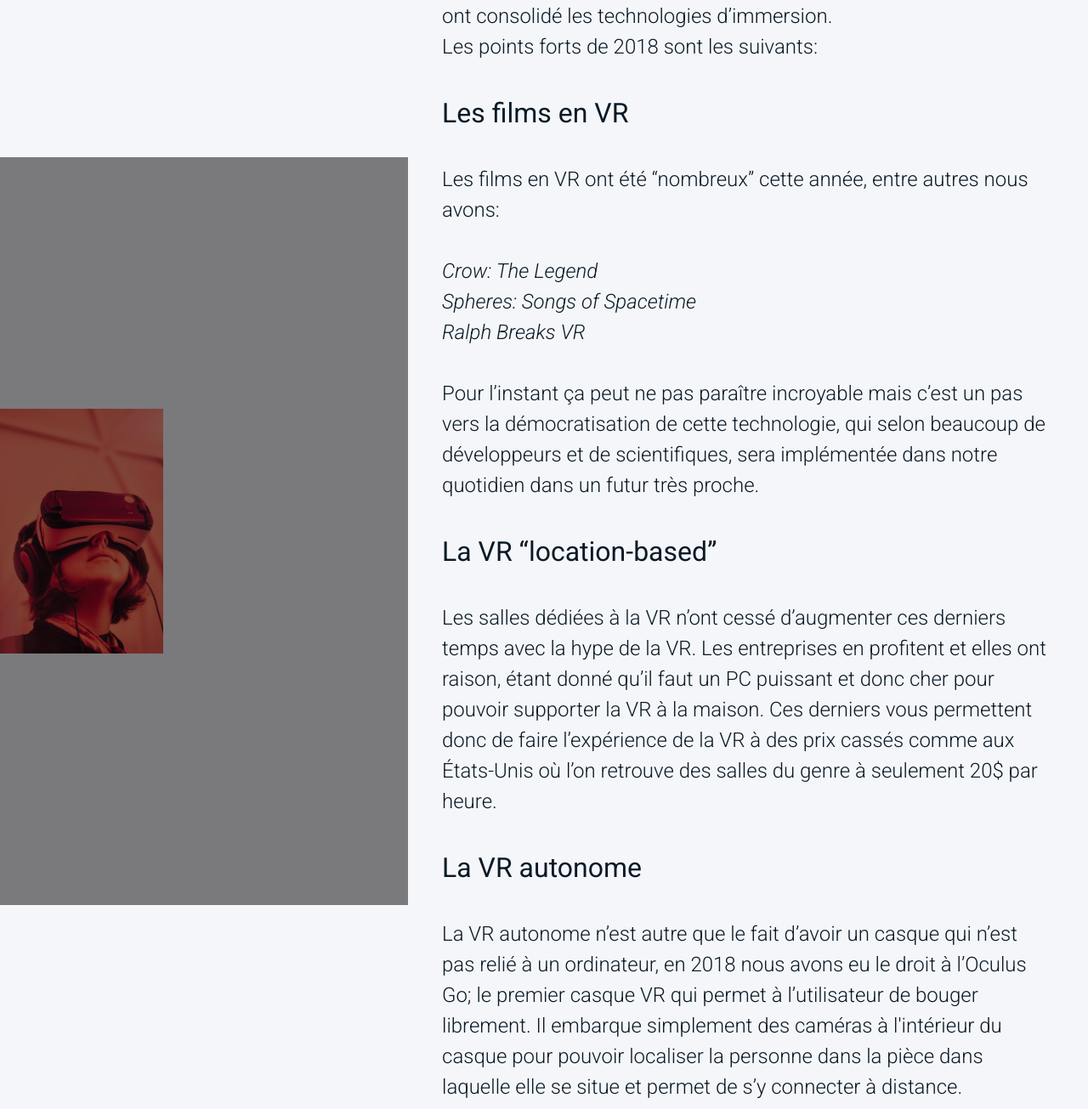
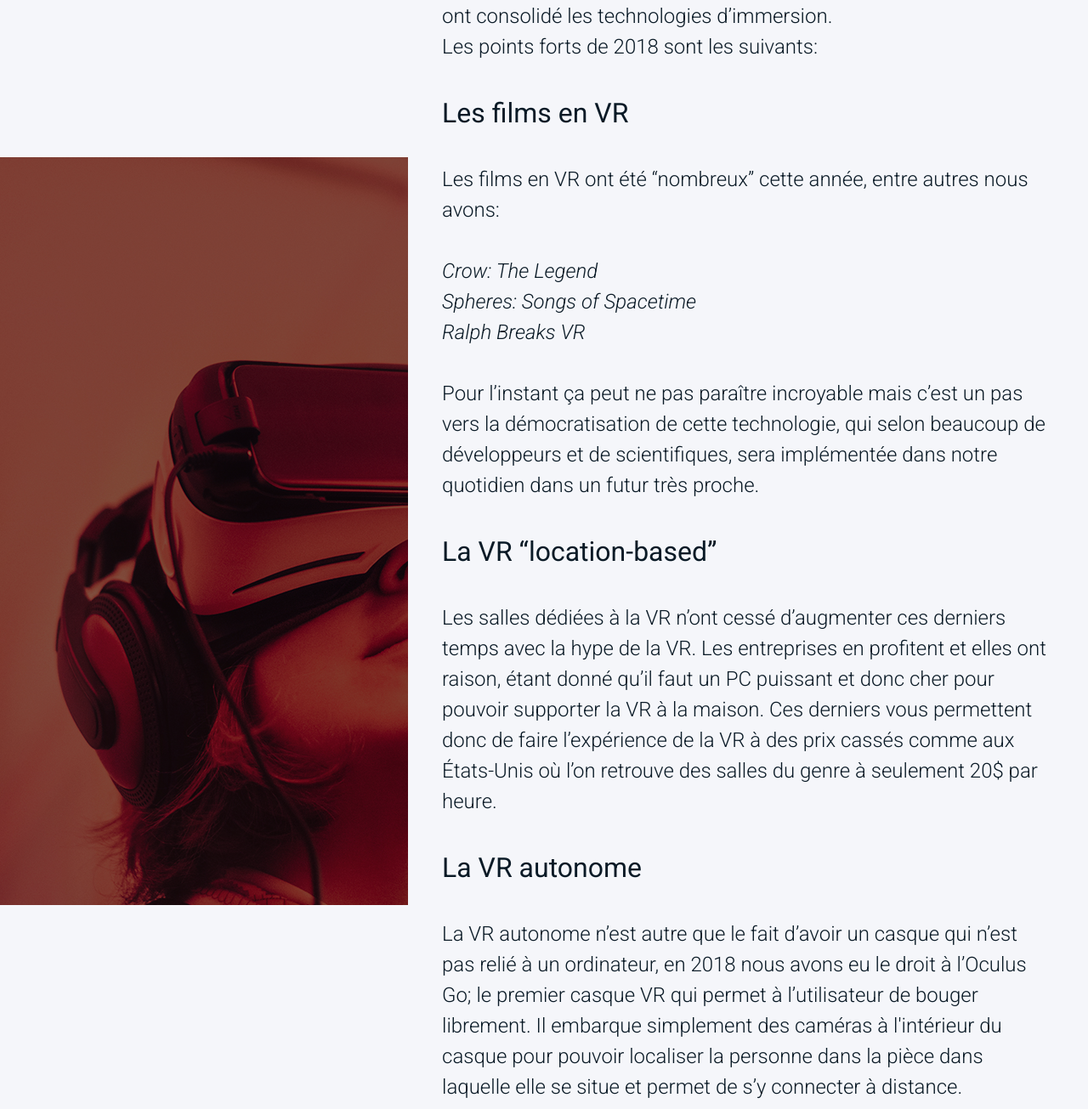
Before and after one commit to quinteirosm/tpi_mai_2019, a PHP site: page /vr.php in a window 1280 px wide. Shown: the part 1415-2720 px from the top of the page at 85% size. Run offline with PHP 8.4, Linux system fonts and the light colour scheme; some libraries are stand-ins or nearby versions.

Commit message:
img2 vr fix

```diff
--- a/03_Realisation/css/desktop.css
+++ b/03_Realisation/css/desktop.css
@@ -140,6 +140,7 @@
     max-width: 100vw;
     min-height: 100vh;
     z-index: 30;
+    overflow: hidden;
   }
 
   #landingPage {
@@ -176,7 +177,7 @@
     background-attachment: fixed;
     background-position: left center;
     background-repeat: no-repeat;
-    background-size: 40%;
+    background-size: inherit;
   }
 
   .bg31 {
--- a/03_Realisation/css/mobile.css
+++ b/03_Realisation/css/mobile.css
@@ -27,6 +27,7 @@ time, mark, audio, video, input, textarea {
 
 body {
   background-color: #f5f6fa;
+  overflow-x: hidden;
 }
 
 .bouton {
@@ -182,7 +183,7 @@ header a {
   background-attachment: fixed;
   background-position: left center;
   background-repeat: no-repeat;
-  background-size: 40%;
+  background-size: cover;
 }
 
 .bg31 {
```
